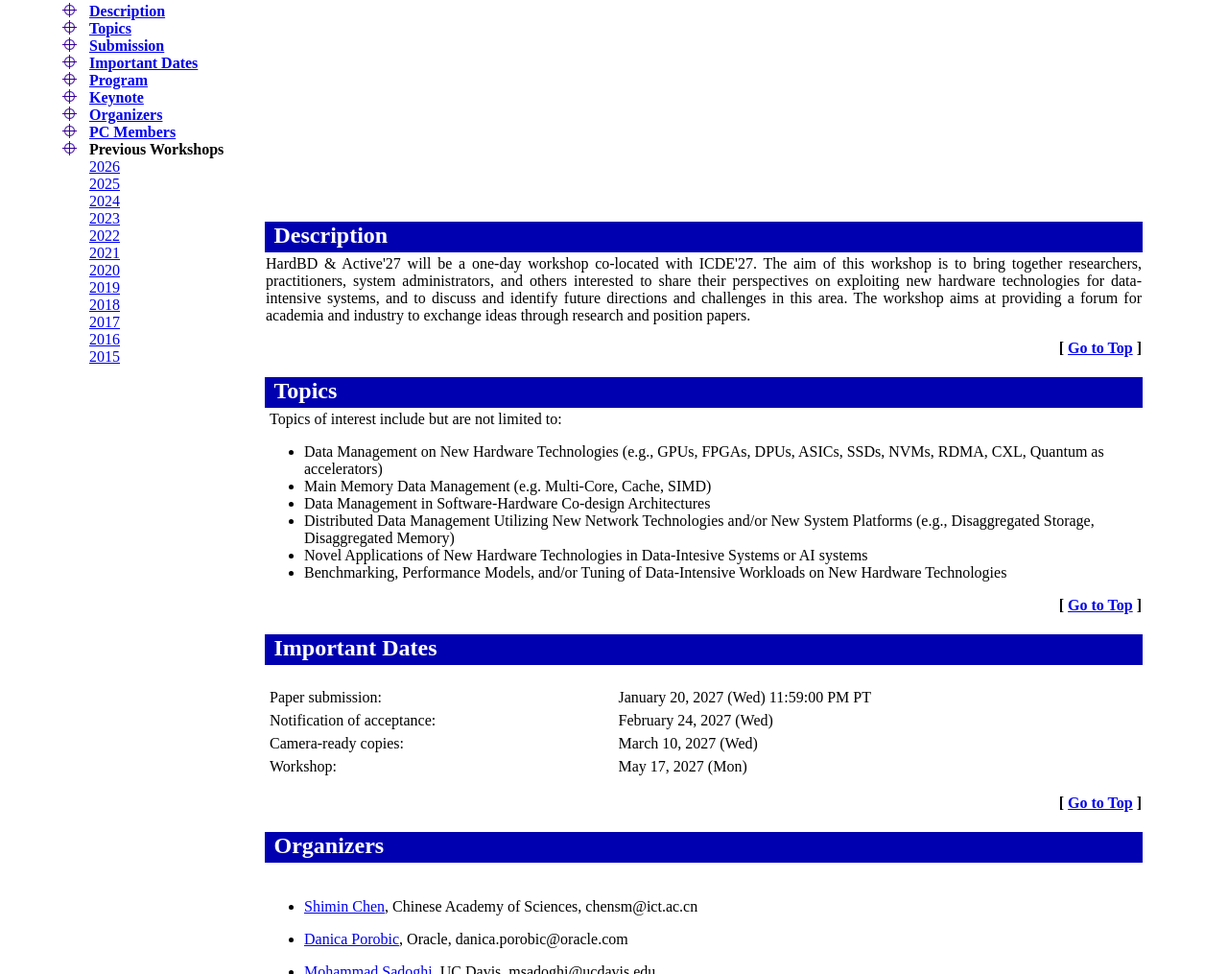
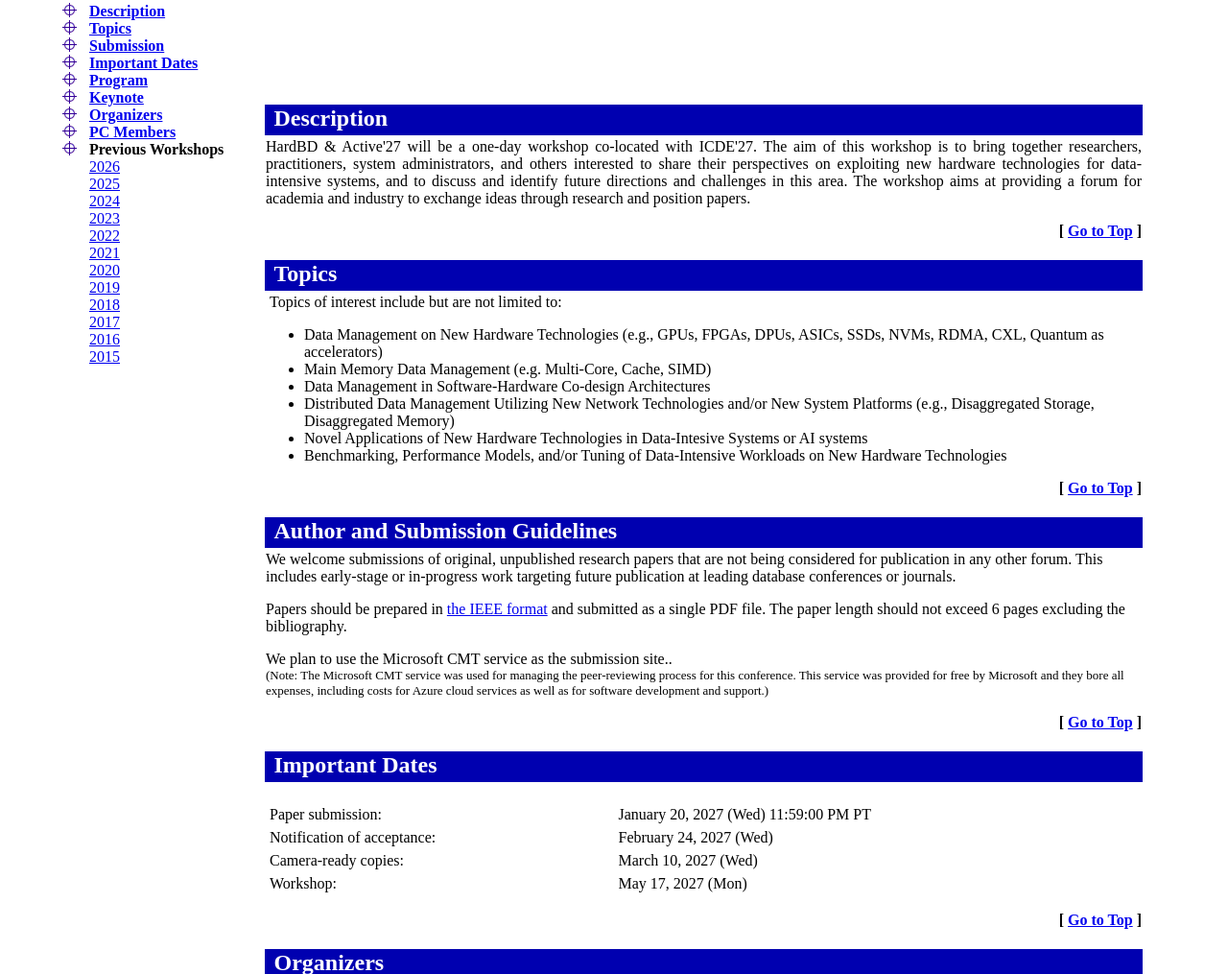
Before and after one commit to hardbd-active/hardbd-active.github.io, a plain HTML site: page 2027/index.html in a window 1280 px wide. Shown: the part 205-1220 px from the top of the page at 96% size. Drawn offline with Linux system fonts and the light colour scheme.

Commit message:
add CMT notice

```diff
--- a/2027/index.html
+++ b/2027/index.html
@@ -370,6 +370,63 @@ Workloads on New Hardware Technologies</li>
             <td valign="top" height="32" bgcolor="#0000b0">
               <p class="auto-style4">
               <font class="auto-style32" size="4" color="#ffffff">&nbsp;</font>
+              <a name="submissions"></a>
+              <span class="auto-style32"><font size="5" color="#ffffff">
+                    <strong class="auto-style36">
+               Author and Submission Guidelines
+                    </strong></font></span></p>
+            </td>
+          </tr>
+          <tr>
+            <td valign="top"><!-- MSCellType="ContentBody" -->
+              <div class="tail-top">
+                <div class="tail-bottom">
+
+<p> We welcome submissions of original, unpublished research papers that are
+not being considered for publication in any other forum. This includes
+early-stage or in-progress work targeting future publication at leading
+database conferences or journals.</p>
+
+<p> Papers should be prepared in
+
+<a href="https://www.ieee.org/conferences/publishing/templates.html">the IEEE
+format</a>
+
+and submitted as a single PDF file. The paper length should not exceed 6 pages
+excluding the bibliography. </p>
+
+<!--
+<p>The submission site is <a href="https://cmt3.research.microsoft.com/HardBDActive2026">https://cmt3.research.microsoft.com/HardBDActive2026</a>.
+-->
+<p>We plan to use the Microsoft CMT service as the submission site.</a>.
+
+<br><font size="2"> (Note: The Microsoft CMT service was used for managing the
+peer-reviewing process for this conference. This service was provided for free
+by Microsoft and they bore all expenses, including costs for Azure cloud
+services as well as for software development and support.)</font>
+
+</p>
+
+                  <p align="right"><font class="auto-style33"> <span
+                        class="auto-style4"><strong class="auto-style36">[
+                        </strong> </span> <a href="#top"> <span
+                          class="auto-style4"><strong
+                            class="auto-style36">Go to Top</strong></span></a><span
+                        class="auto-style4"><strong class="auto-style36">
+                          ]</strong></span></font><br>
+                    <br>
+                  </p>
+                </div>
+              </div>
+            </td>
+          </tr>
+
+<!-- ********************************************************************** -->
+
+          <tr>
+            <td valign="top" height="32" bgcolor="#0000b0">
+              <p class="auto-style4">
+              <font class="auto-style32" size="4" color="#ffffff">&nbsp;</font>
               <a name="dates"></a>
               <span class="auto-style32"><font size="5" color="#ffffff">
                     <strong class="auto-style36">
```
